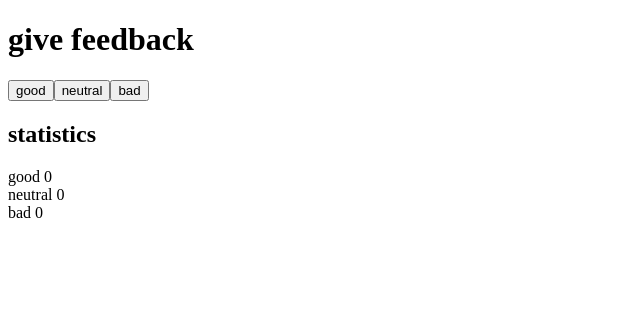
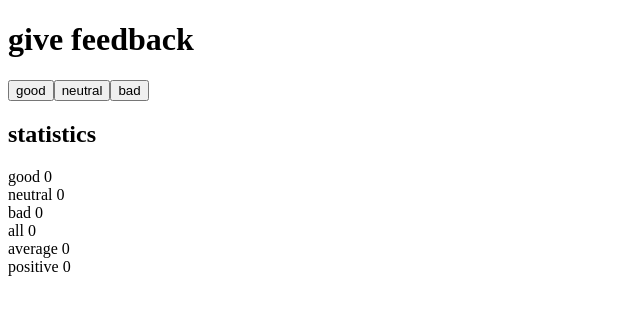
Before and after one commit to CMP2007/Fullstack-Open-course-part-1, a React (Vite) app in the folder unicafe/: page / in a window 1280 px wide. Shown: the top 314 px of the page, without its empty margins (0-640 px from the left). Built offline with nearby package versions, Linux system fonts and the light colour scheme.

Commit message:
exercise 1.7

```diff
--- a/unicafe/src/App.jsx
+++ b/unicafe/src/App.jsx
@@ -24,13 +24,17 @@ const Buttons = ({text, onClick})=>{
   )
 }
 
-const Section = ({data, subTitle, comments: [goodLabel, neutralLabel, badLabel]})=>{
+const Section = ({statistics, counting, subTitle, comments: [goodLabel, neutralLabel, badLabel, allLabel, averageLabel,positiveLabel]})=>{
+  console.log(statistics.calculations);
   return(
     <>
       <SubTitle subTitle = {subTitle} />
-      <Statistics label ={goodLabel} data={data.good} />
-      <Statistics label ={neutralLabel} data={data.neutral} />
-      <Statistics label ={badLabel} data={data.bad} />
+      <Statistics label ={goodLabel} data={counting.good} />
+      <Statistics label ={neutralLabel} data={counting.neutral} />
+      <Statistics label ={badLabel} data={counting.bad} />
+      <Statistics label ={allLabel} data={statistics.addition} />
+      <Statistics label ={averageLabel} data={statistics.calculations.averge} />
+      <Statistics label ={positiveLabel} data={statistics.calculations.positive} />
     </>
   )
 }
@@ -56,25 +60,49 @@ const Statistics = ({data, label})=>{
 import { useState } from 'react'
 
 const App = () => {
+  /*--------labels and titles-------- */
   const title = "give feedback"
-  const comments =["good","neutral","bad"]
+  const labels =["good","neutral","bad","all","average", "positive"]
   const subTitle= "statistics"
 
+/*------------useStates------------ */
   const [good, setGood] = useState(0)
   const [neutral, setNeutral] = useState(0)
   const [bad, setBad] = useState(0)
 
+/*--------event handlers------------ */
   const hanleGood =  () => { setGood(good + 1)}
   const hanleNeutral = () => { setNeutral(neutral + 1)}
   const hanleBad = () => { setBad(bad + 1)}
+  const functions = {hanleGood, hanleNeutral, hanleBad}
+  const counting = {good, neutral, bad}
 
-  const functions = {hanleGood, hanleNeutral, hanleBad}
-  const data = {good, neutral, bad }
+  /*-----------calculations----------- */
+  const allComments = good + neutral + bad
+  const calculations = () => {
+    if (good>0) {
+    return({
+      positive: (good/allComments)*100+"%",
+      averge: (good-bad)/allComments
+    })
+    } else{return({
+      positive: 0,
+      averge: 0
+    })}
+  }
+  const statistics = {
+    addition: allComments,
+    calculations: calculations()
+  }
   return (
     <>
     <Header text={title} />
-    <Content1 comments = {comments} onClick={functions} />
-    <Section subTitle = {subTitle} comments ={comments} data= {data}/>
+    <Content1 comments = {labels} onClick={functions} />
+    <Section
+      subTitle = {subTitle}
+      comments ={labels}
+      counting={counting}
+      statistics={statistics}/>
     </>
   )
 }
```
